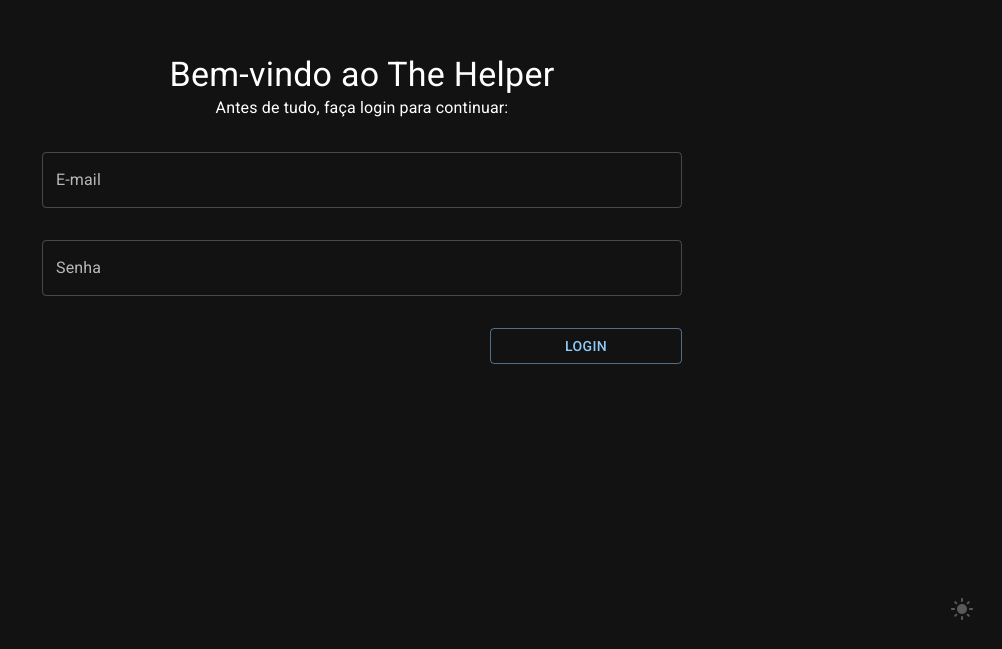
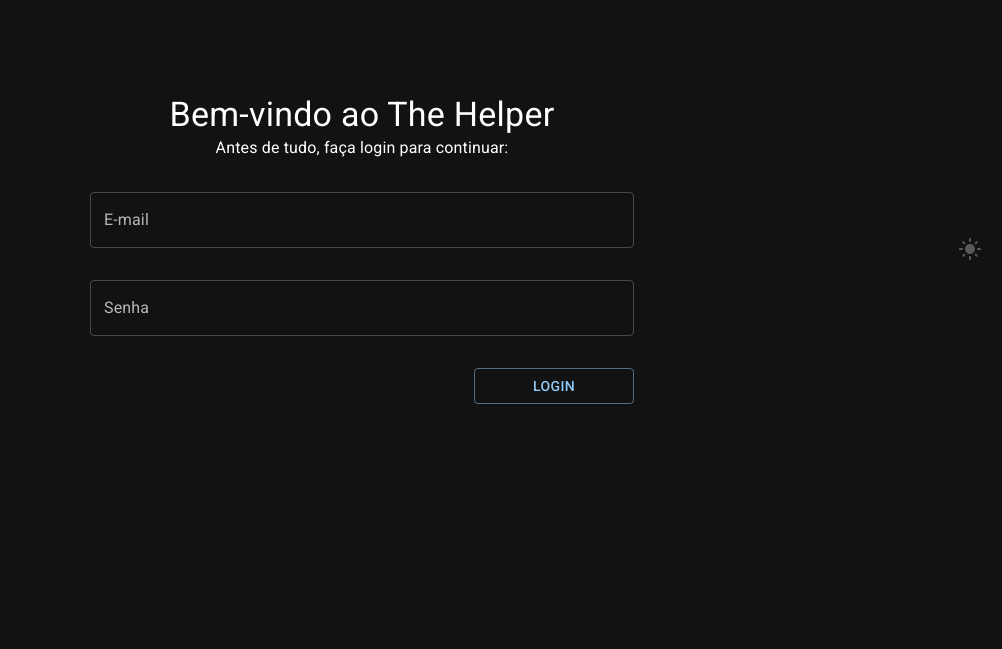
Before and after one commit to Dgvalerio/front-of-the-helper, a Next.js app: page / in a window 1280 px wide. Shown: the part 151-800 px from the top of the page, without its empty margins (278-1280 px from the left). Built offline with nearby package versions, Linux system fonts and the light colour scheme; no server answers.

Commit message:
feat(components): add layout component and save user on store

```diff
--- /dev/null
+++ b/components/layout/index.tsx
@@ -0,0 +1,83 @@
+import { FC, PropsWithChildren } from 'react';
+
+import { Box } from '@mui/material';
+
+import styled from '@emotion/styled';
+
+import Loading from '_/components/loading';
+import SignOutButton from '_/components/sign-out-button';
+import ThemeModeSwitcher from '_/components/theme-mode-switcher';
+import useUiStore from '_/store/ui/store';
+import useUserStore from '_/store/user/store';
+
+const Container = styled(Box)`
+  &,
+  main {
+    display: flex;
+    flex: 1;
+  }
+
+  flex-direction: row;
+
+  main {
+    flex-direction: column;
+    padding: 2rem;
+  }
+`;
+
+const Bar = styled(Box)`
+  display: flex;
+
+  min-height: 4rem;
+  min-width: 4rem;
+
+  justify-content: center;
+  align-items: center;
+`;
+
+const TopBar = styled(Bar)``;
+
+const LeftBar = styled(Bar)`
+  flex-direction: column;
+
+  hr {
+    width: 40%;
+    border-color: rgba(255, 255, 255, 0.1);
+  }
+`;
+
+const RightBar = styled(Bar)`
+  flex-direction: column;
+`;
+
+const BottomBar = styled(Bar)``;
+
+const Layout: FC<PropsWithChildren> = ({ children }) => {
+  const { user } = useUserStore();
+  const { loading } = useUiStore();
+
+  return (
+    <>
+      <TopBar />
+      <Container>
+        <LeftBar>
+          {user && (
+            <>
+              <ThemeModeSwitcher />
+              <hr />
+              <SignOutButton />
+            </>
+          )}
+        </LeftBar>
+        <main>{children}</main>
+        <RightBar>
+          <ThemeModeSwitcher />
+        </RightBar>
+      </Container>
+      <BottomBar />
+      {loading.length > 0 && <Loading />}
+    </>
+  );
+};
+
+export default Layout;
--- a/pages/_app.tsx
+++ b/pages/_app.tsx
@@ -5,6 +5,7 @@ import Head from 'next/head';
 import { ApolloProvider } from '@apollo/client';
 
 import apolloClient from '_/api/apollo';
+import Layout from '_/components/layout';
 import StyleWrapper from '_/components/style-wrapper';
 
 const App: NextPage<AppProps> = ({ Component, pageProps }) => (
@@ -18,7 +19,9 @@ const App: NextPage<AppProps> = ({ Component, pageProps }) => (
     </Head>
     <ApolloProvider client={apolloClient}>
       <StyleWrapper>
-        <Component {...pageProps} />
+        <Layout>
+          <Component {...pageProps} />
+        </Layout>
       </StyleWrapper>
     </ApolloProvider>
   </>
--- a/pages/index.tsx
+++ b/pages/index.tsx
@@ -1,40 +1,24 @@
+import { useEffect } from 'react';
 import { FormProvider, useForm } from 'react-hook-form';
 
 import { NextPage } from 'next';
 
 import { Button, Grid, Typography } from '@mui/material';
 
-import styled from '@emotion/styled';
-
 import { Form } from '_/components/form';
-import ThemeModeSwitcher from '_/components/theme-mode-switcher';
+import useUiStore from '_/store/ui/store';
+import { Load } from '_/store/ui/types';
+import useUserStore from '_/store/user/store';
 
 import { userAuthFormSchema } from '@/user/auth/schema';
 import { useUserAuth } from '@/user/auth/service';
 import { UserAuth } from '@/user/auth/types';
 import { zodResolver } from '@hookform/resolvers/zod';
 
-const Container = styled.main`
-  &,
-  main {
-    display: flex;
-    flex: 1;
-    flex-direction: column;
-  }
+const Home: NextPage = () => {
+  const { setUser } = useUserStore();
+  const { enableLoad, disableLoad } = useUiStore();
 
-  main {
-    justify-content: center;
-    align-items: center;
-  }
-
-  footer {
-    padding: 1rem;
-    display: flex;
-    justify-content: flex-end;
-  }
-`;
-
-const Home: NextPage = () => {
   const userAuthForm = useForm<UserAuth.Input>({
     resolver: zodResolver(userAuthFormSchema),
   });
@@ -42,19 +26,24 @@ const Home: NextPage = () => {
   const [login] = useUserAuth();
 
   const handleLogin = async (data: UserAuth.Input): Promise<void> => {
+    enableLoad(Load.Login);
+
     try {
       const response = await login({
         variables: { data },
       });
 
-      console.log(response);
+      if (response.data) setUser(response.data.login.user);
     } catch (e) {
       console.error(e);
+    } finally {
+      disableLoad(Load.Login);
     }
   };
 
+  useEffect(() => disableLoad(Load.RedirectToLogin), [disableLoad]);
+
   return (
-    <Container>
     <FormProvider {...userAuthForm}>
       <Form.Container onSubmit={handleLogin}>
         <Grid item xs={12}>
@@ -78,10 +67,6 @@ const Home: NextPage = () => {
         </Grid>
       </Form.Container>
     </FormProvider>
-      <footer>
-        <ThemeModeSwitcher />
-      </footer>
-    </Container>
   );
 };
 
```
Lines whose indentation alone changed are shown as unchanged.
